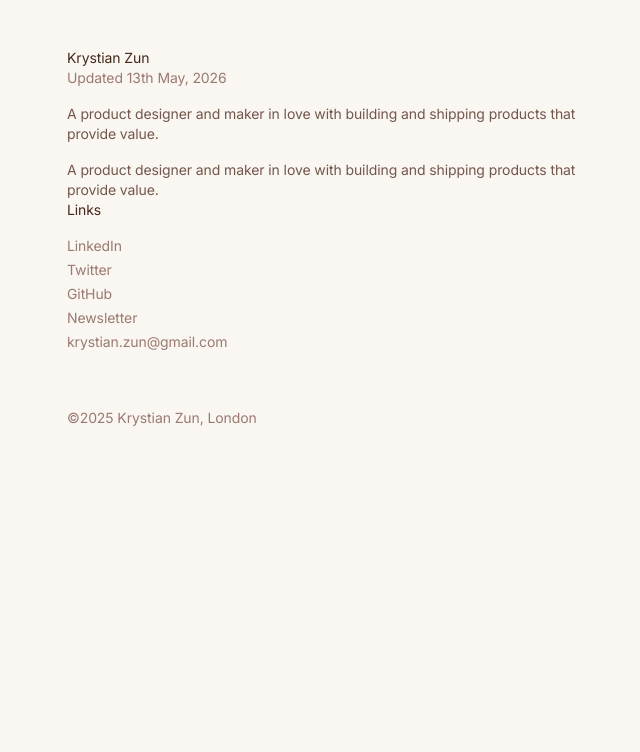
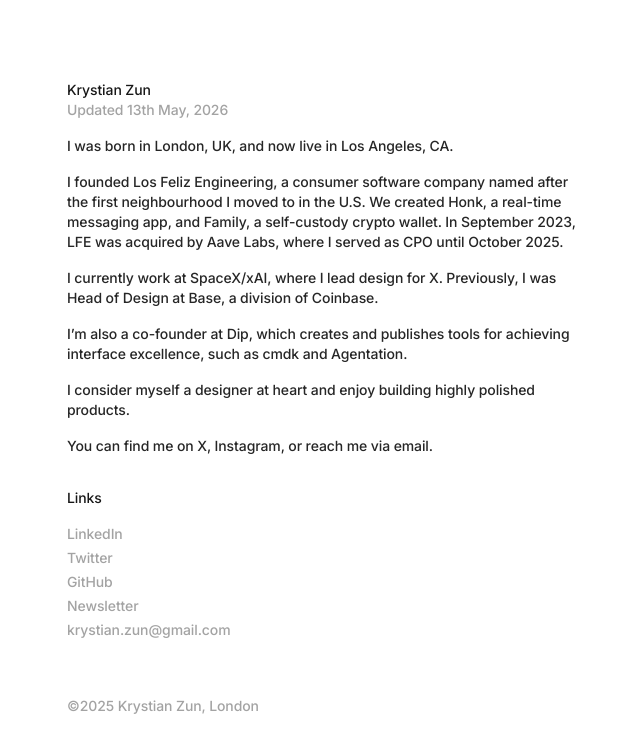
Before and after one commit to krystianzun/krystianzun-com, a Next.js app: page / in a window 1280 px wide. Shown: the top 752 px of the page, without its empty margins (317-957 px from the left). Built offline with nearby package versions, Linux system fonts and the light colour scheme.

Commit message:
dumb copy

```diff
--- a/app/page.tsx
+++ b/app/page.tsx
@@ -2,21 +2,34 @@
 
 export default function Home() {
   return (
-    <main className="pt-12 pb-4 mx-auto max-w-lg">
-      <article>
+    <main className="pt-20 pb-4 mx-auto max-w-lg">
+      <article className="mb-8">
         <header className="pb-4">
           <h1 className="text-heading">Krystian Zun</h1>
           <time className="text-muted">Updated 13th May, 2026</time>
         </header>
         <div className="gap-4 text-primary grid">
+          <p>I was born in London, UK, and now live in Los Angeles, CA.</p>
           <p>
-            A product designer and maker in love with building and shipping
-            products that provide value.
+            I founded Los Feliz Engineering, a consumer software company named
+            after the first neighbourhood I moved to in the U.S. We created
+            Honk, a real-time messaging app, and Family, a self-custody crypto
+            wallet. In September 2023, LFE was acquired by Aave Labs, where I
+            served as CPO until October 2025.
           </p>
           <p>
-            A product designer and maker in love with building and shipping
-            products that provide value.
+            I currently work at SpaceX/xAI, where I lead design for X.
+            Previously, I was Head of Design at Base, a division of Coinbase.
           </p>
+          <p>
+            I’m also a co-founder at Dip, which creates and publishes tools for
+            achieving interface excellence, such as cmdk and Agentation.
+          </p>
+          <p>
+            I consider myself a designer at heart and enjoy building highly
+            polished products.
+          </p>
+          <p>You can find me on X, Instagram, or reach me via email.</p>
         </div>
       </article>
 
--- a/globals.css
+++ b/globals.css
@@ -30,18 +30,20 @@
     --gray-950: #0a0a0a;
 
     /* Semantic tokens */
-    --color-surface: var(--brown-50);
-    --color-heading: var(--brown-800);
-    --color-primary: var(--brown-600);
-    --color-muted: var(--brown-500);
-    --color-subtle: var(--brown-400);
-    --color-border: var(--brown-300);
+    --color-surface: var(--white);
+    --color-heading: var(--gray-900);
+    --color-primary: var(--gray-800);
+    --color-muted: var(--gray-400);
+    --color-subtle: var(--gray-400);
+    --color-border: var(--gray-200);
   }
 
   body {
     background-color: var(--color-surface);
     color: var(--color-primary);
     letter-spacing: -0.1px;
+    font-weight: 450;
+    font-optical-sizing: auto;
 
     @apply text-sm;
   }
```
